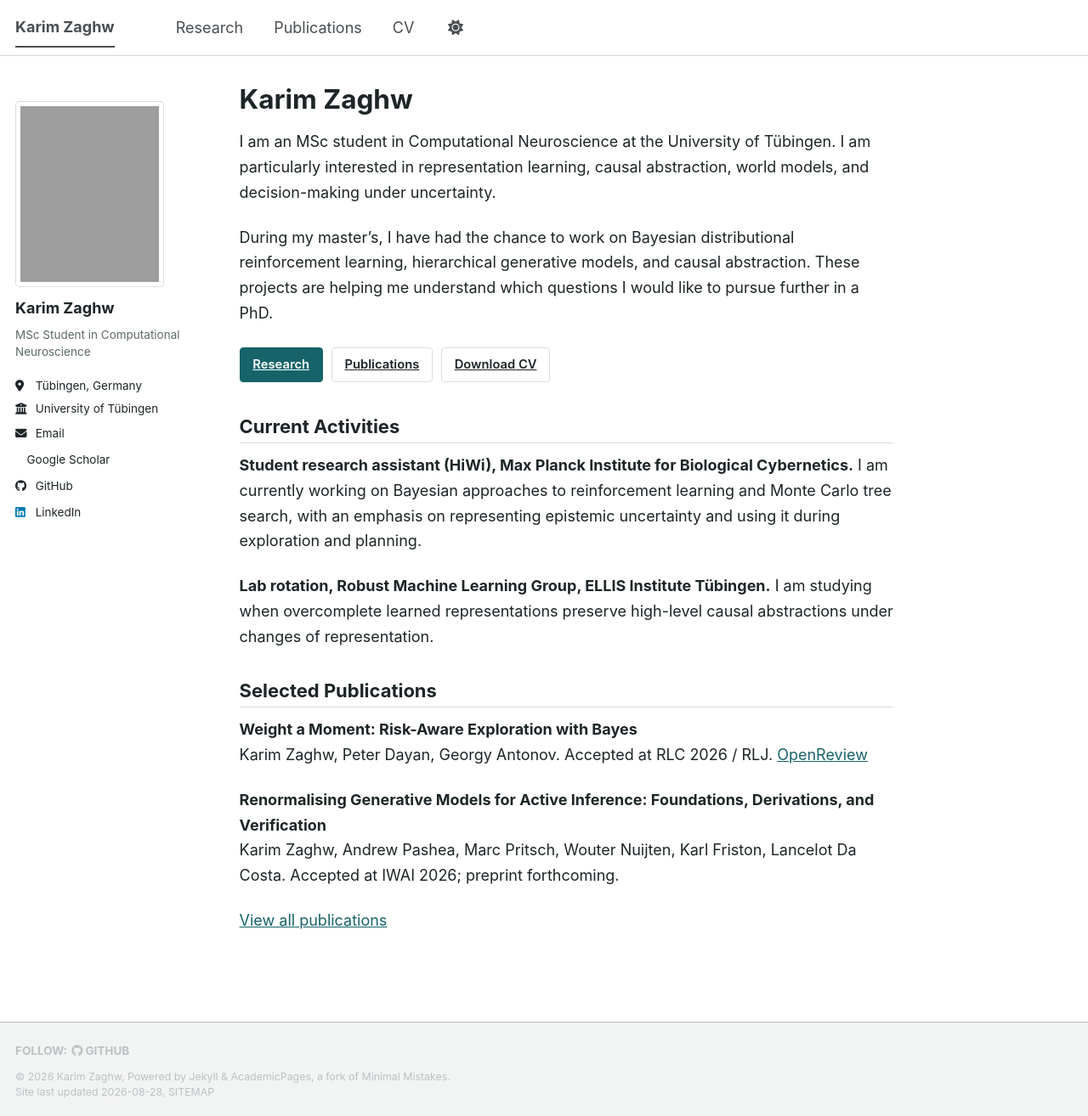
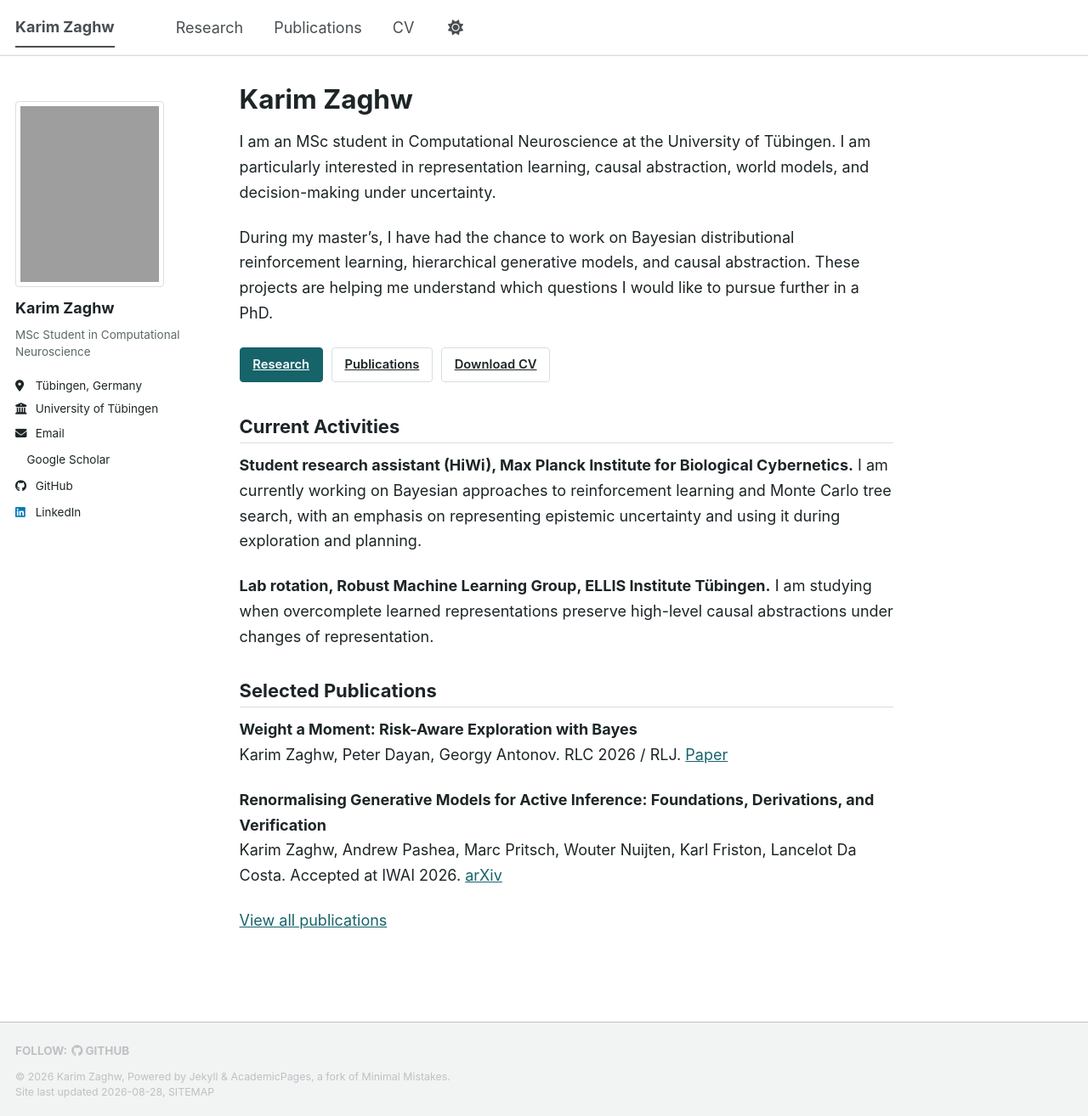
Before and after one commit to KZaghw/kzaghw, a Jekyll site: the page built from _pages/about.md, in a window 1280 px wide and 1314 px high. Shown: the whole window at 85% size. Built offline with Jekyll 4.4.1, drawn with Linux system fonts in a browser that asks for light colours; a style sheet for code colours, icons or effects is not loaded.

```diff
--- a/_config.yml
+++ b/_config.yml
@@ -84,6 +84,8 @@ author:
 
 # Publication Category - The following the list of publication categories and their headings
 publication_category:
+  published:
+    title: 'Published'
   forthcoming:
     title: 'Accepted and Forthcoming'
   conferences:
--- a/_pages/about.md
+++ b/_pages/about.md
@@ -26,9 +26,9 @@ During my master’s, I have had the chance to work on Bayesian distributional r
 ## Selected Publications
 
 **Weight a Moment: Risk-Aware Exploration with Bayes**<br>
-Karim Zaghw, Peter Dayan, Georgy Antonov. Accepted at RLC 2026 / RLJ. [OpenReview](https://openreview.net/forum?id=DL3lTbg1Sm)
+Karim Zaghw, Peter Dayan, Georgy Antonov. RLC 2026 / RLJ. [Paper](https://rlj.cs.umass.edu/2026/papers/Paper90.pdf)
 
 **Renormalising Generative Models for Active Inference: Foundations, Derivations, and Verification**<br>
-Karim Zaghw, Andrew Pashea, Marc Pritsch, Wouter Nuijten, Karl Friston, Lancelot Da Costa. Accepted at IWAI 2026; preprint forthcoming.
+Karim Zaghw, Andrew Pashea, Marc Pritsch, Wouter Nuijten, Karl Friston, Lancelot Da Costa. Accepted at IWAI 2026. [arXiv](https://arxiv.org/abs/2608.09512)
 
 [View all publications]({{ '/publications/' | relative_url }})
```
Also changed, not shown: _pages/cv.md (+2 -2 lines), _publications/2026-renormalising-generative-models.md (+2 -1 lines), _publications/2026-weight-a-moment.md (+3 -3 lines), 1 other file.
